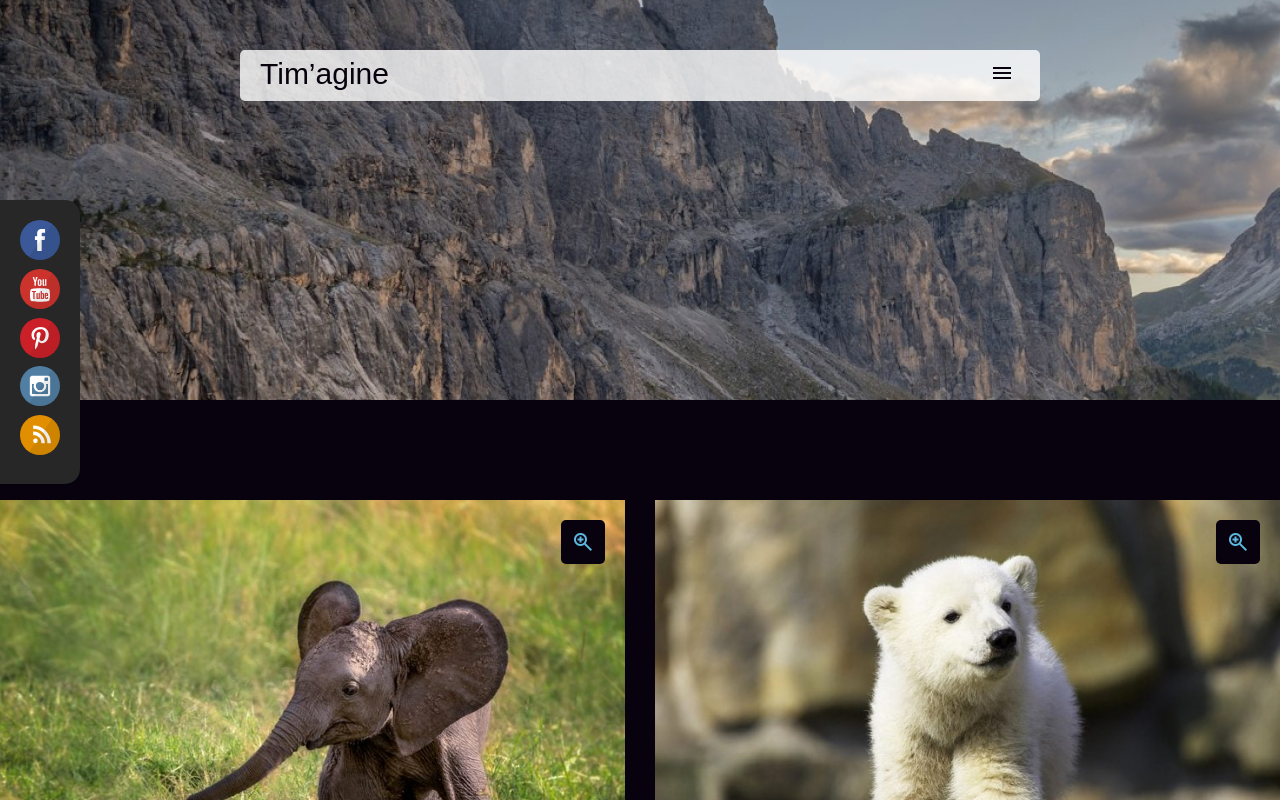
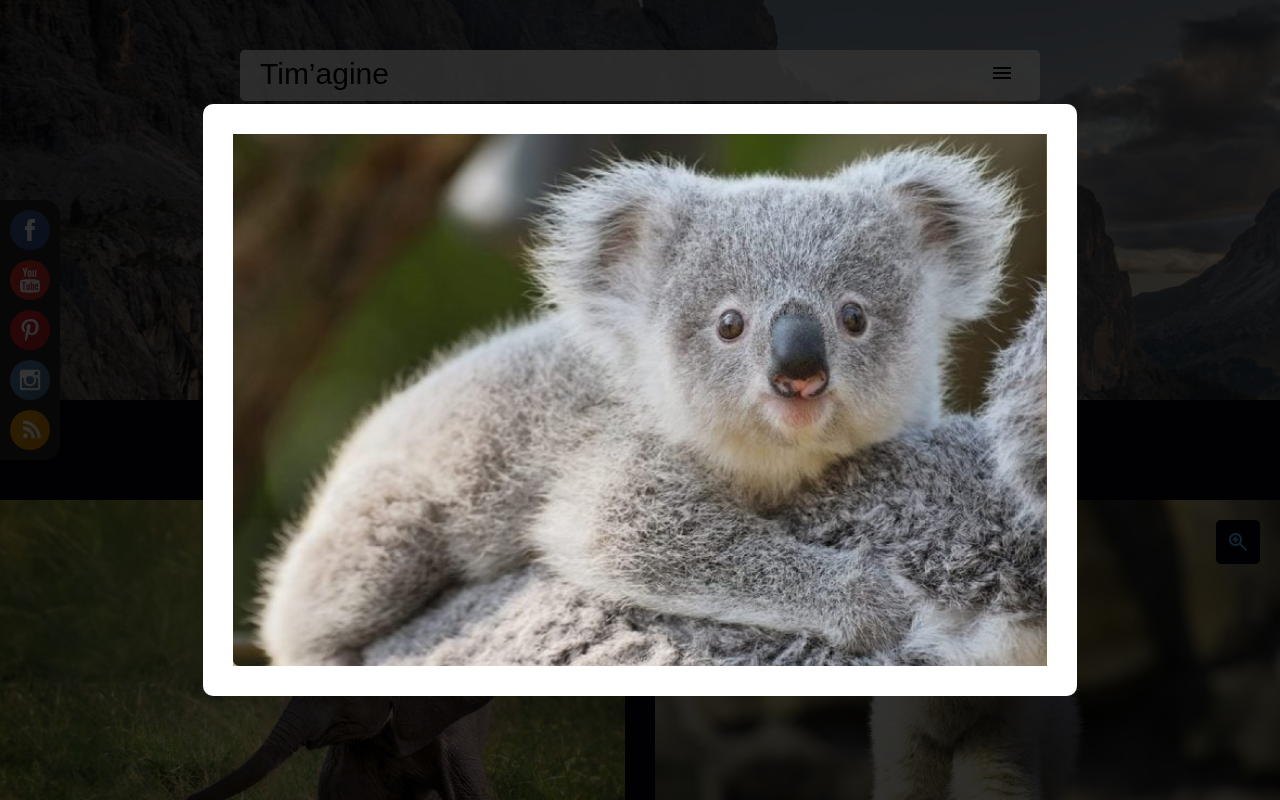
Before and after one commit to Gabriellehub/Tim-agine, a plain HTML site: page index.html in a window 1280 px wide. Shown: the top 800 px of the page. Drawn offline with nearby package versions, Linux system fonts and the light colour scheme; a web font is replaced by a local one.

Commit message:
preparation java script

```diff
--- a/css/styles.css
+++ b/css/styles.css
@@ -41,12 +41,6 @@ button {
 
 img {
   max-width: 100%;
-}
-
-ul {
-  margin: 0px;
-  list-style: none;
-  padding: 10px;
 }
 
 /*----------------------------------------------------------------------------
@@ -131,4 +125,40 @@ ul {
 .media img {
   height: 40px;
   width: 40px;
+  display: block;
 }
+
+.media ul {
+  margin: 0;
+  list-style: none;
+  display: grid;
+  gap: 10px;
+  padding: 0;
+}
+
+.media a:hover {
+  position: relative;
+  left: 3px;
+}
+
+img.zoom {
+  max-height: 80%;
+  cursor: pointer;
+  background-color: white;
+  padding: 30px;
+  border-radius: 10px;
+}
+
+.modal {
+  position: fixed;
+  display: flex;
+  top: 0;
+  left: 0;
+  width: 100%;
+  height: 100vh;
+  z-index: 100000;
+  background-color: rgba(0, 0, 0, 0.8);
+  justify-content: center;
+  align-items: center;
+  padding: 30px;
+}
--- a/index.html
+++ b/index.html
@@ -144,6 +144,8 @@
     <!--</div>-->
 
     <!-- Fenêtre modale -->
-    <div class="modal"></div>
+    <div class="modal">
+      <img src="images/photos/koala.jpg" alt="Koala" class="zoom" />
+    </div>
   </body>
 </html>
```
